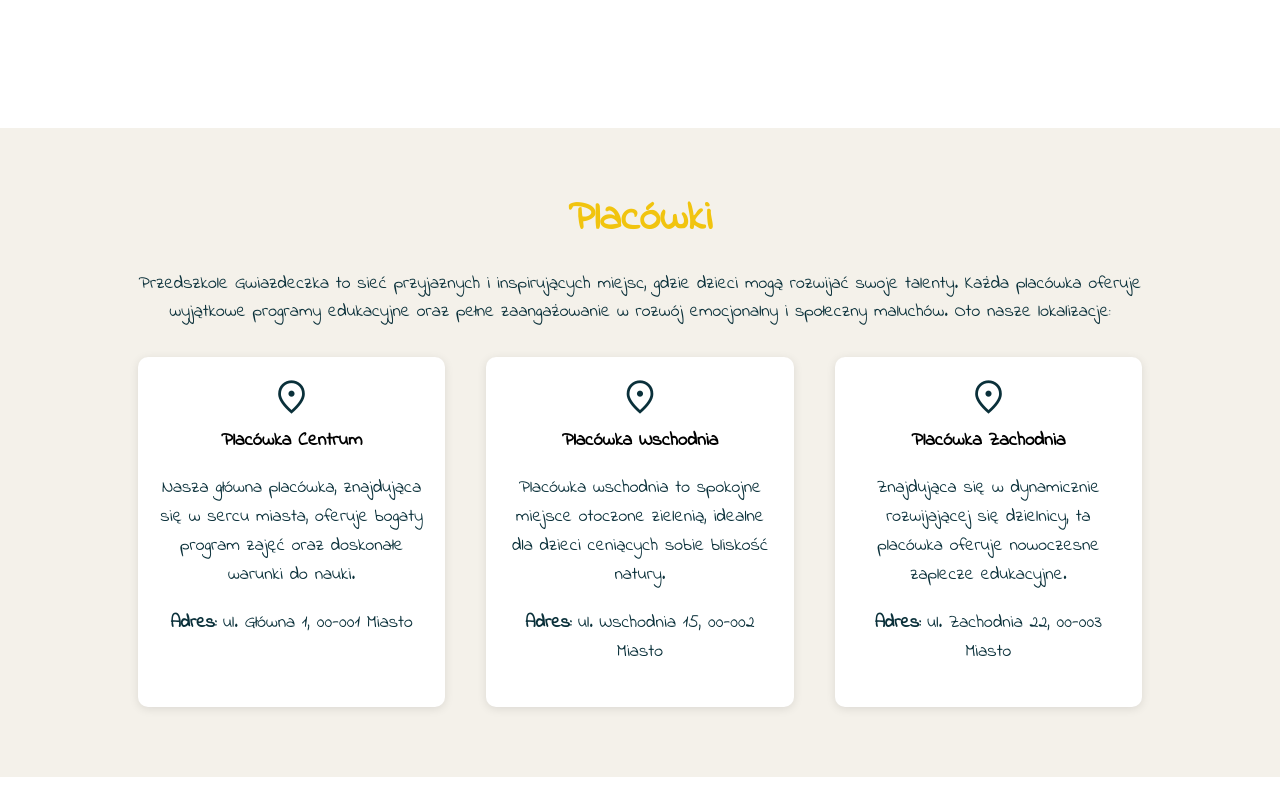
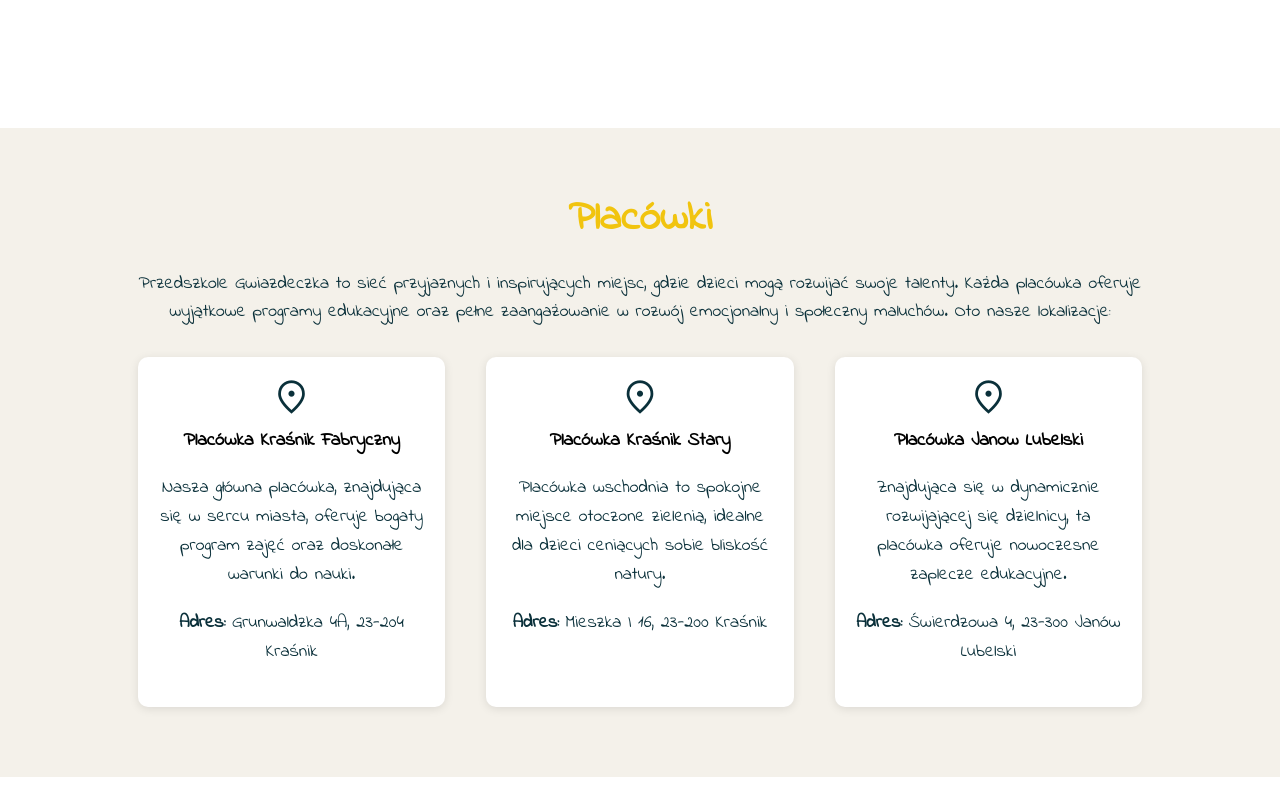
Before and after one commit to Smoleckk/portal-maluch, an Angular app in the folder web/maluch/: page / in a window 1280 px wide. Shown: the part 3800-4600 px from the top of the page. Built offline with nearby package versions, Linux system fonts and the light colour scheme.

Commit message:
placowki + dodanie mapy

```diff
--- a/web/maluch/projects/maluch-app/src/app/funkcjonalnosci/prezentacja/komponenty/placowki/placowki.component.html
+++ b/web/maluch/projects/maluch-app/src/app/funkcjonalnosci/prezentacja/komponenty/placowki/placowki.component.html
@@ -1 +1,57 @@
-<p>placowki works!</p>
+<section [style]="kolorTla" class="locations">
+  <div class="container">
+    <h1>Placówki</h1>
+    <p>Przedszkole Gwiazdeczka to sieć przyjaznych i inspirujących miejsc, gdzie dzieci mogą rozwijać swoje talenty.
+      Każda placówka oferuje wyjątkowe programy edukacyjne oraz pełne zaangażowanie w rozwój emocjonalny i społeczny
+      maluchów. Oto nasze lokalizacje:</p>
+    <div class="row">
+      <div class="location-col">
+        <span class="icon material-symbols-outlined">place</span>
+        <h3>Placówka Kraśnik Fabryczny</h3>
+        <p>Nasza główna placówka, znajdująca się w sercu miasta, oferuje bogaty program zajęć oraz doskonałe warunki do
+          nauki.</p>
+        <p><strong>Adres:</strong> Grunwaldzka 4A, 23-204 Kraśnik</p>
+        <div class="map-container">
+          <iframe *ngIf="czyWyswietlicMapy"
+                  allowfullscreen=""
+                  height="250"
+                  loading="lazy"
+                  src="https://www.google.com/maps/embed?pb=!1m18!1m12!1m3!1d2512.740800328914!2d22.16237091332707!3d50.96549637157707!2m3!1f0!2f0!3f0!3m2!1i1024!2i768!4f13.1!3m3!1m2!1s0x4722e97d3ff71fab%3A0xe4c7d4bcef78afc4!2zWmVzcMOzxYIgUHJ6ZWRzemtvbGkgaSDFu8WCb2Jrw7N3IEdXSUFaREVDWktB!5e0!3m2!1spl!2spl!4v1728577773133!5m2!1spl!2spl"
+                  style="border:0;"
+                  title="Placowka Fabryczny"
+                  width="100%"></iframe>
+        </div>
+      </div>
+      <div class="location-col">
+        <span class="icon material-symbols-outlined">place</span>
+        <h3>Placówka Kraśnik Stary</h3>
+        <p>Placówka wschodnia to spokojne miejsce otoczone zielenią, idealne dla dzieci ceniących sobie bliskość
+          natury.</p>
+        <p><strong>Adres:</strong> Mieszka I 16, 23-200 Kraśnik</p>
+        <iframe *ngIf="czyWyswietlicMapy"
+                allowfullscreen=""
+                height="250"
+                loading="lazy"
+                src="https://www.google.com/maps/embed?pb=!1m18!1m12!1m3!1d2512.740800328914!2d22.16237091332707!3d50.96549637157707!2m3!1f0!2f0!3f0!3m2!1i1024!2i768!4f13.1!3m3!1m2!1s0x4722e97d3ff71fab%3A0xe4c7d4bcef78afc4!2zWmVzcMOzxYIgUHJ6ZWRzemtvbGkgaSDFu8WCb2Jrw7N3IEdXSUFaREVDWktB!5e0!3m2!1spl!2spl!4v1728577773133!5m2!1spl!2spl"
+                style="border:0;"
+                title="Placowka Stary"
+                width="100%"></iframe>
+      </div>
+      <div class="location-col">
+        <span class="icon material-symbols-outlined">place</span>
+        <h3>Placówka Janow Lubelski</h3>
+        <p>Znajdująca się w dynamicznie rozwijającej się dzielnicy, ta placówka oferuje nowoczesne zaplecze
+          edukacyjne.</p>
+        <p><strong>Adres:</strong> Świerdzowa 4, 23-300 Janów Lubelski</p>
+        <iframe *ngIf="czyWyswietlicMapy"
+                allowfullscreen=""
+                height="250"
+                loading="lazy"
+                src="https://www.google.com/maps/embed?pb=!1m18!1m12!1m3!1d3573.5090744071795!2d22.404516136659453!3d50.70412167719934!2m3!1f0!2f0!3f0!3m2!1i1024!2i768!4f13.1!3m3!1m2!1s0x472327c61e55d81b%3A0xdc237f0e603585d7!2sPrzedszkole%20Niepubliczne!5e0!3m2!1spl!2spl!4v1728578107042!5m2!1spl!2spl"
+                style="border:0;"
+                title="Placowka Janow"
+                width="100%"></iframe>
+      </div>
+    </div>
+  </div>
+</section>
--- a/web/maluch/projects/maluch-app/src/app/funkcjonalnosci/prezentacja/komponenty/placowki/placowki.component.scss
+++ b/web/maluch/projects/maluch-app/src/app/funkcjonalnosci/prezentacja/komponenty/placowki/placowki.component.scss
@@ -0,0 +1,62 @@
+// Variables for color palette
+$primary-color: #0A303A;
+$accent-color: #f1c40f;
+$text-color: #333;
+$background-color: #fff;
+$highlight-color: #f39c12;
+$shadow-color: rgba(0, 0, 0, 0.1);
+$shadow-hover-color: rgba(0, 0, 0, 0.2);
+
+.locations {
+  padding: 60px 0;
+  text-align: center;
+
+  .row {
+    display: flex;
+    justify-content: space-between;
+    flex-wrap: wrap;
+  }
+
+  h1 {
+    color: $accent-color;
+  }
+
+  .location-col {
+    flex-basis: 30%;
+    background-color: $background-color;
+    border-radius: 10px;
+    padding: 20px;
+    margin: 10px;
+    box-shadow: 0 2px 10px $shadow-color;
+    position: relative;
+    overflow: hidden;
+    transition: transform 0.3s ease, box-shadow 0.3s ease;
+
+    &:hover {
+      transform: translateY(-5px);
+      box-shadow: 0 4px 20px $shadow-hover-color;
+      cursor: pointer;
+    }
+
+    &::before {
+      content: '';
+      position: absolute;
+      top: 0;
+      left: 0;
+      right: 0;
+      bottom: 0;
+      opacity: 0;
+      transition: opacity 0.3s ease;
+    }
+
+    &:hover::before {
+      opacity: 1;
+    }
+  }
+}
+
+@media (max-width: 800px) {
+  .location-col, .course-col {
+    flex-basis: 100% !important;
+  }
+}
--- a/web/maluch/projects/maluch-app/src/app/funkcjonalnosci/prezentacja/komponenty/placowki/placowki.component.ts
+++ b/web/maluch/projects/maluch-app/src/app/funkcjonalnosci/prezentacja/komponenty/placowki/placowki.component.ts
@@ -1,4 +1,4 @@
-import { Component } from '@angular/core';
+import {Component, Input} from '@angular/core';
 
 @Component({
   selector: 'app-placowki',
@@ -6,5 +6,8 @@ import { Component } from '@angular/core';
   styleUrls: ['./placowki.component.scss']
 })
 export class PlacowkiComponent {
+  @Input() kolorTla = '';
+  @Input() czyWyswietlicMapy = false;
+
 
 }
--- a/web/maluch/projects/maluch-app/src/app/funkcjonalnosci/prezentacja/strony/prezentacja-strona-glowna/prezentacja-strona-glowna.component.html
+++ b/web/maluch/projects/maluch-app/src/app/funkcjonalnosci/prezentacja/strony/prezentacja-strona-glowna/prezentacja-strona-glowna.component.html
@@ -139,39 +139,7 @@
   </div>
 </section>
 
-
-<section class="locations">
-  <div class="container">
-    <h1>Placówki</h1>
-    <p>Przedszkole Gwiazdeczka to sieć przyjaznych i inspirujących miejsc, gdzie dzieci mogą rozwijać swoje talenty.
-      Każda placówka oferuje wyjątkowe programy edukacyjne oraz pełne zaangażowanie w rozwój emocjonalny i społeczny
-      maluchów. Oto nasze lokalizacje:</p>
-    <div class="row">
-      <div class="location-col">
-        <span class="icon material-symbols-outlined">place</span>
-        <h3>Placówka Centrum</h3>
-        <p>Nasza główna placówka, znajdująca się w sercu miasta, oferuje bogaty program zajęć oraz doskonałe warunki do
-          nauki.</p>
-        <p><strong>Adres:</strong> ul. Główna 1, 00-001 Miasto</p>
-      </div>
-      <div class="location-col">
-        <span class="icon material-symbols-outlined">place</span>
-        <h3>Placówka Wschodnia</h3>
-        <p>Placówka wschodnia to spokojne miejsce otoczone zielenią, idealne dla dzieci ceniących sobie bliskość
-          natury.</p>
-        <p><strong>Adres:</strong> ul. Wschodnia 15, 00-002 Miasto</p>
-      </div>
-      <div class="location-col">
-        <span class="icon material-symbols-outlined">place</span>
-        <h3>Placówka Zachodnia</h3>
-        <p>Znajdująca się w dynamicznie rozwijającej się dzielnicy, ta placówka oferuje nowoczesne zaplecze
-          edukacyjne.</p>
-        <p><strong>Adres:</strong> ul. Zachodnia 22, 00-003 Miasto</p>
-      </div>
-    </div>
-<!--    <a class="btn btn-light" href="#">Zobacz więcej</a>-->
-  </div>
-</section>
+<app-placowki></app-placowki>
 
 <section class="recruitment">
   <div class="container">
--- a/web/maluch/projects/maluch-app/src/app/funkcjonalnosci/prezentacja/strony/prezentacja-strona-glowna/prezentacja-strona-glowna.component.scss
+++ b/web/maluch/projects/maluch-app/src/app/funkcjonalnosci/prezentacja/strony/prezentacja-strona-glowna/prezentacja-strona-glowna.component.scss
@@ -114,53 +114,7 @@ $shadow-hover-color: rgba(0, 0, 0, 0.2);
 }
 
 
-.locations {
-  padding: 60px 0;
-  text-align: center;
 
-  .row {
-    display: flex;
-    justify-content: space-between;
-    flex-wrap: wrap;
-  }
-
-  h1 {
-    color: $accent-color;
-  }
-
-  .location-col {
-    flex-basis: 30%;
-    background-color: $background-color;
-    border-radius: 10px;
-    padding: 20px;
-    margin: 10px;
-    box-shadow: 0 2px 10px $shadow-color;
-    position: relative;
-    overflow: hidden;
-    transition: transform 0.3s ease, box-shadow 0.3s ease;
-
-    &:hover {
-      transform: translateY(-5px);
-      box-shadow: 0 4px 20px $shadow-hover-color;
-      cursor: pointer;
-    }
-
-    &::before {
-      content: '';
-      position: absolute;
-      top: 0;
-      left: 0;
-      right: 0;
-      bottom: 0;
-      opacity: 0;
-      transition: opacity 0.3s ease;
-    }
-
-    &:hover::before {
-      opacity: 1;
-    }
-  }
-}
 
 // Recruitment section
 .recruitment {
@@ -175,11 +129,6 @@ $shadow-hover-color: rgba(0, 0, 0, 0.2);
   }
 }
 
-@media (max-width: 800px) {
-  .location-col, .course-col {
-    flex-basis: 100% !important;
-  }
-}
 
 .karta-sekcja {
   padding: 10px 0;
--- a/web/maluch/projects/maluch-app/src/app/funkcjonalnosci/prezentacja/strony/prezentacja-strona-kontakt/prezentacja-strona-kontakt.component.html
+++ b/web/maluch/projects/maluch-app/src/app/funkcjonalnosci/prezentacja/strony/prezentacja-strona-kontakt/prezentacja-strona-kontakt.component.html
@@ -1,2 +1,22 @@
 <app-sub-header header="Kontakt"
                 tekst="Zapraszamy do kontaktu od poniedziałku do piątku w godzinach 9:00 – 18:00"></app-sub-header>
+
+<section class="kontakt">
+  <div class="container">
+    <div class="kontakt-details">
+      <div class="kontakt-details-row">
+      <h1>Telefon:</h1>
+      <p> 111 111 111</p>
+      </div>
+      <div class="kontakt-details-row">
+      <h1>Email:</h1>
+<!--        <p> <a href="email@email">email@email</a></p>-->
+        <p>email@email</p>
+      </div>
+    </div>
+  </div>
+</section>
+
+
+<!--<app-placowki kolorTla ="background-color: #fff;"></app-placowki>-->
+<app-placowki [czyWyswietlicMapy]="true"></app-placowki>
--- a/web/maluch/projects/maluch-app/src/app/funkcjonalnosci/prezentacja/strony/prezentacja-strona-kontakt/prezentacja-strona-kontakt.component.scss
+++ b/web/maluch/projects/maluch-app/src/app/funkcjonalnosci/prezentacja/strony/prezentacja-strona-kontakt/prezentacja-strona-kontakt.component.scss
@@ -0,0 +1,13 @@
+.kontakt {
+  padding:30px 0;
+background-color: #fff;
+}
+.kontakt-details{
+  text-align: center;
+  justify-content: center;
+  display: flex;
+  margin: 0 auto;
+}
+.kontakt-details-row{
+  margin: 0 20px;
+}
```
Also changed, not shown: 1 other file (tests, documents, lock files or other folders).
